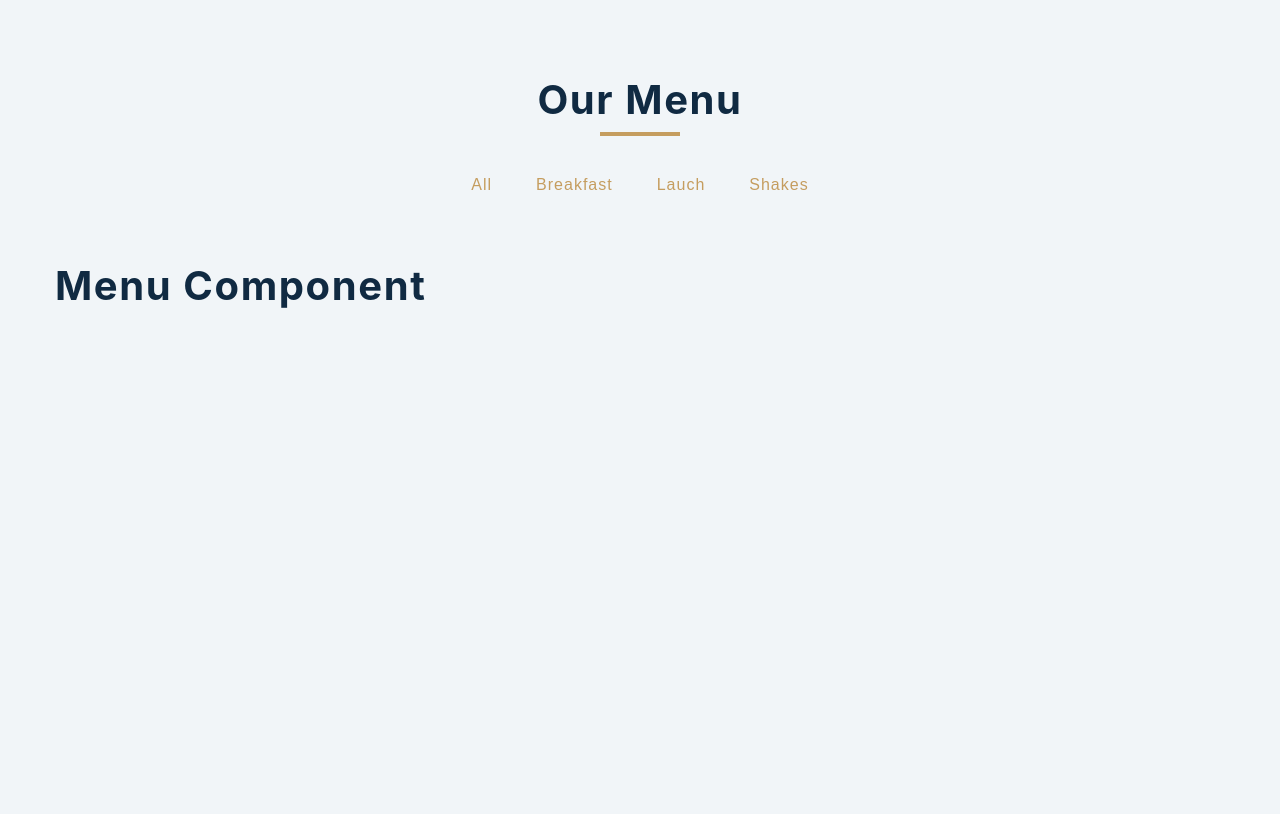
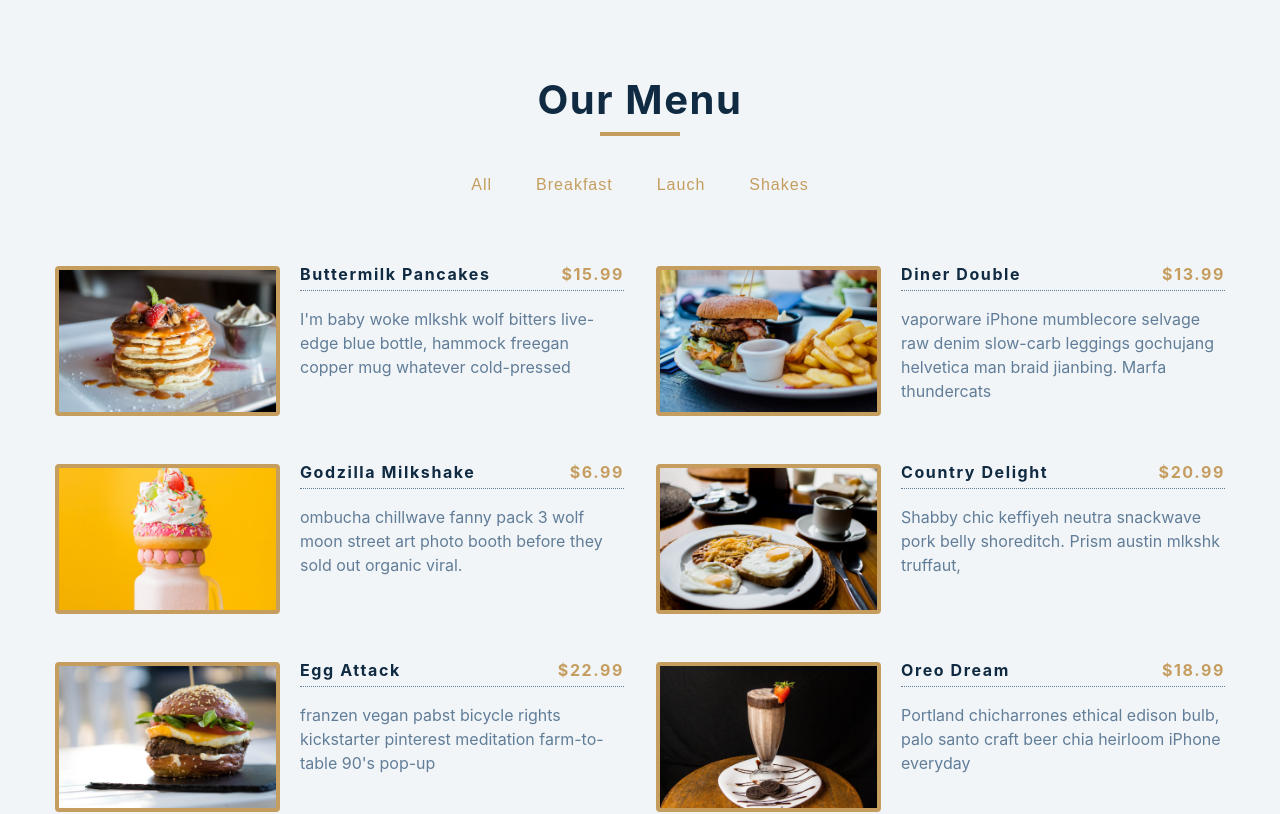
Before and after one commit to xxxmarxxx/menu, a React (Create React App) app: page / in a window 1280 px wide. Shown: the top 814 px of the page. Built offline with nearby package versions, Linux system fonts and the light colour scheme.

Commit message:
add items.map

```diff
--- a/src/Menu.js
+++ b/src/Menu.js
@@ -1,7 +1,25 @@
 import React from 'react';
 
-const Menu = () => {
-  return <h2>menu component</h2>;
+const Menu = ({ items }) => {
+  return (
+    <div className='section-center'>
+      {items.map((menuItem) => {
+        const { id, title, img, desc, price } = menuItem;
+        return (
+          <article key={id} className='menu-item'>
+            <img src={img} alt={title} className='photo' />
+            <div className='item-info'>
+              <header>
+                <h4>{title}</h4>
+                <h4 className='price'>${price}</h4>
+              </header>
+              <p className='item-text'>{desc}</p>
+            </div>
+          </article>
+        );
+      })}
+    </div>
+  );
 };
 
 export default Menu;
```
